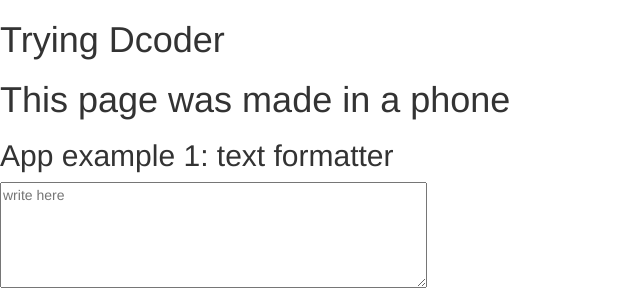
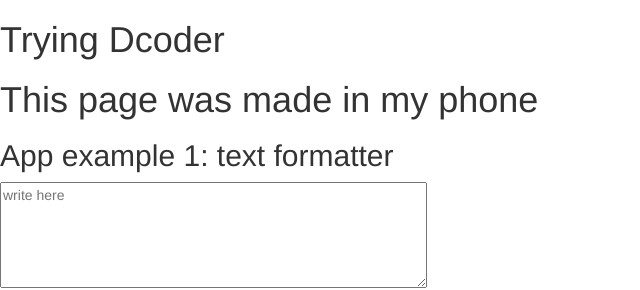
Before and after one commit to porwaltz/port_10_txt_formatter, a plain HTML site: page docs/index.html in a window 1280 px wide. Shown: the top 290 px of the page, 0-640 px from the left. Drawn offline with nearby package versions, Linux system fonts and the light colour scheme.

Commit message:
placeholder

```diff
--- a/docs/index.html
+++ b/docs/index.html
@@ -14,7 +14,7 @@
     <header>
         <h1>Trying Dcoder</h1>
     </header>
-    <h1> This page was made in a phone</h1>
+    <h1> This page was made in my phone</h1>
     <section id="app1">
         <h2>App example 1: text formatter</h2>
         <textarea id="formateable" placeholder="write here" cols="50" rows="5"></textarea>
```
